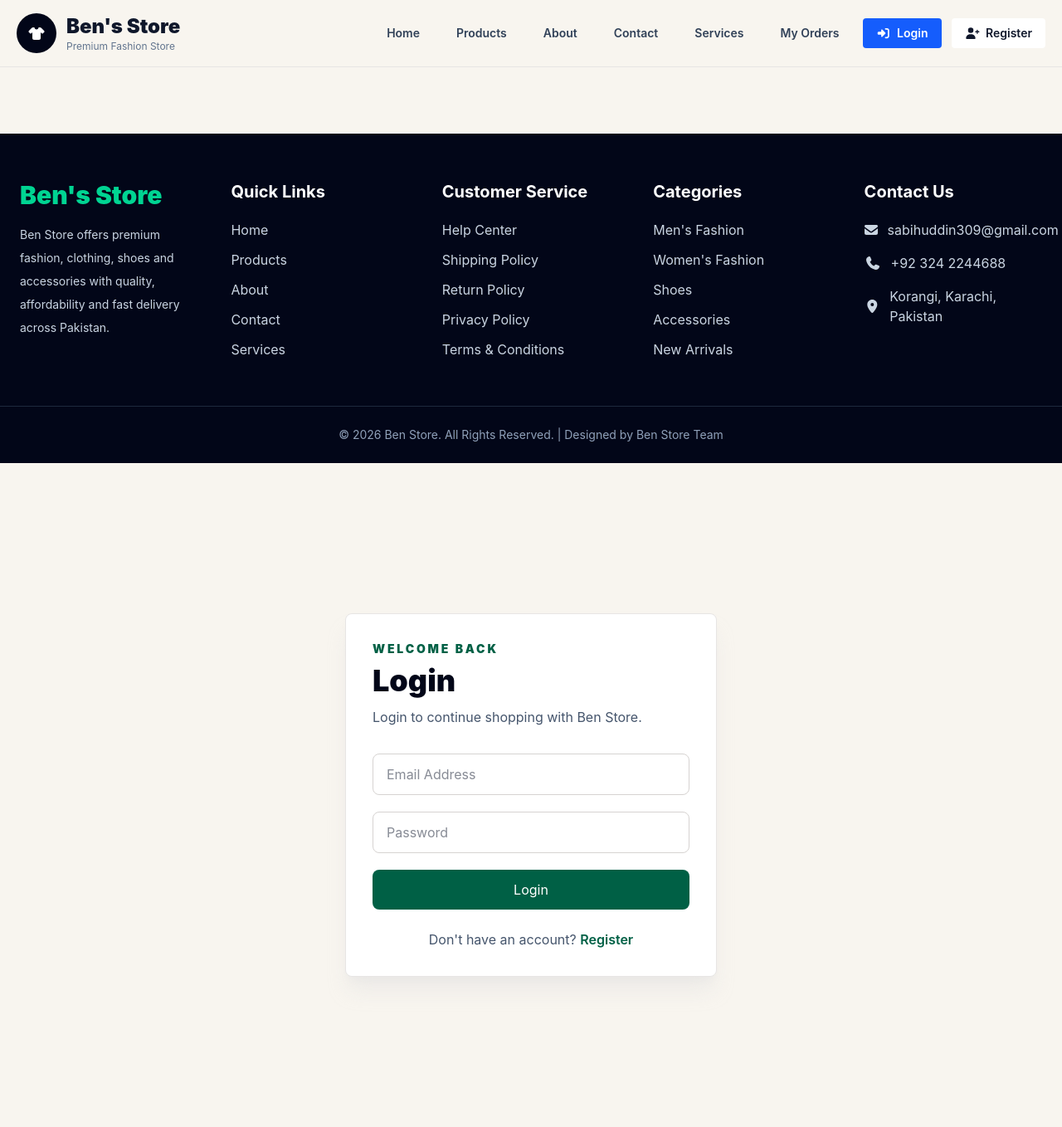
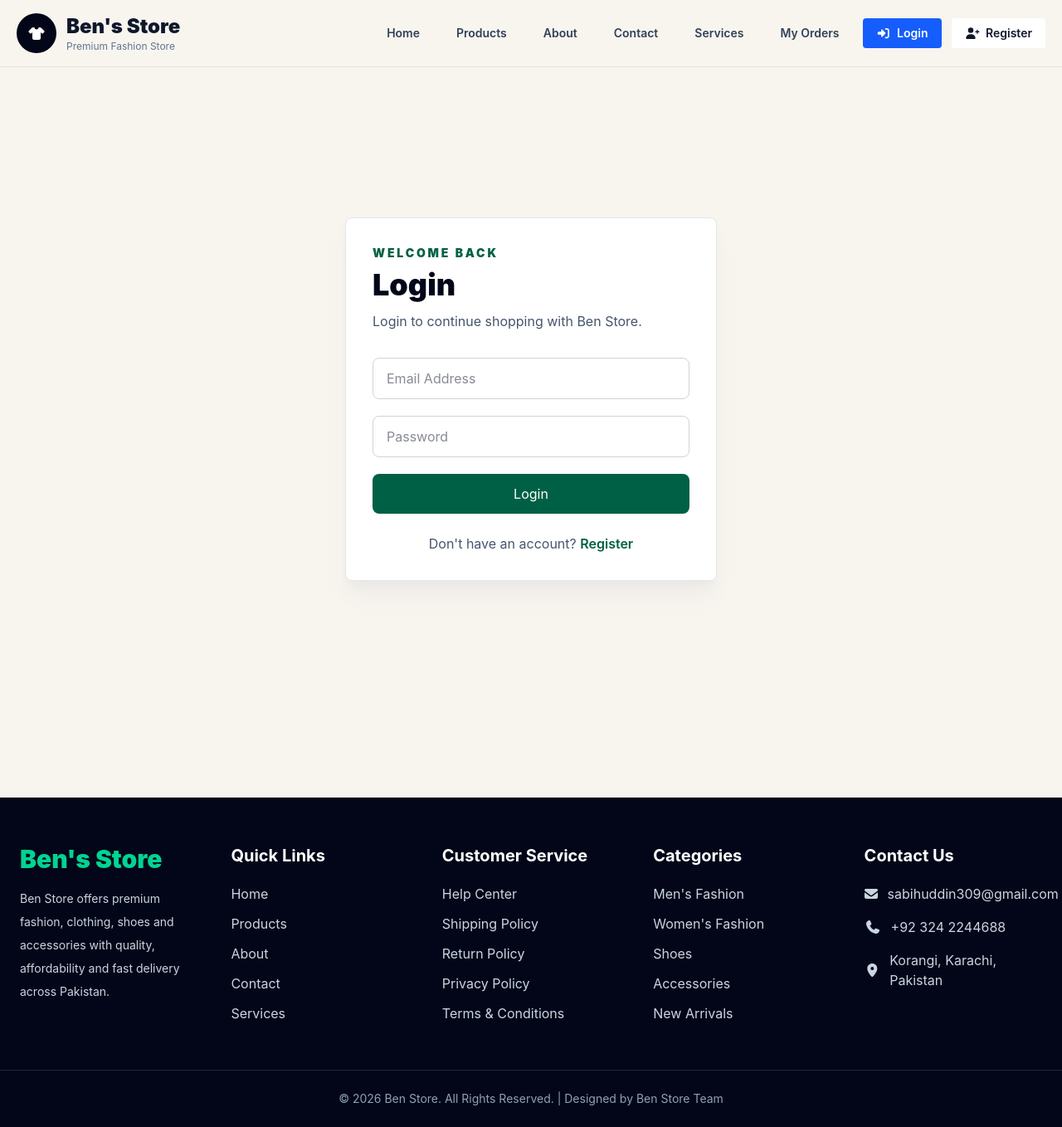
Before and after one commit to ben-websites/React, a React (Vite) app: page /login in a window 1280 px wide. Shown: the whole page at 83% size. Built offline with nearby package versions, Linux system fonts and the light colour scheme; no server answers.

Commit message:
Refactor layout to use flexbox for main container

```diff
--- a/src/App.jsx
+++ b/src/App.jsx
@@ -45,12 +45,11 @@
       <ProductProvider>
         <CartProvider>
 
-          <div className="min-h-screen bg-[#f8f5ef] text-slate-900">
+          <div className="min-h-screen flex flex-col bg-[#f8f5ef] text-slate-900">
 
             {/* Hide navbar and footer on admin pages */}
             {window.location.pathname.startsWith("/admin") ? null : <Navbar />}
-            {window.location.pathname.startsWith("/admin") ? null : <Footer />}
-            <main>
+            <main className="flex-1">
 
               <Routes>
 
@@ -194,6 +193,7 @@
 
             </main>
 
+            {window.location.pathname.startsWith("/admin") ? null : <Footer />}
 
           </div>
 
```
